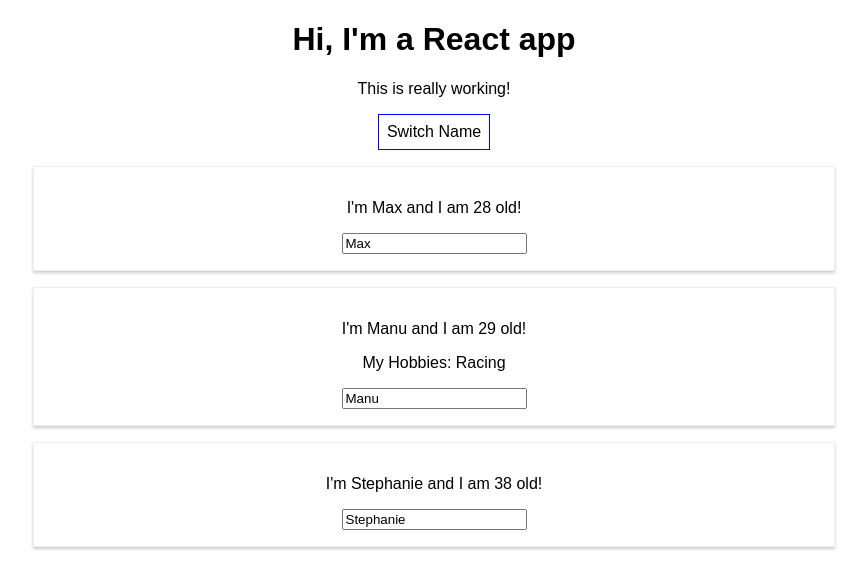
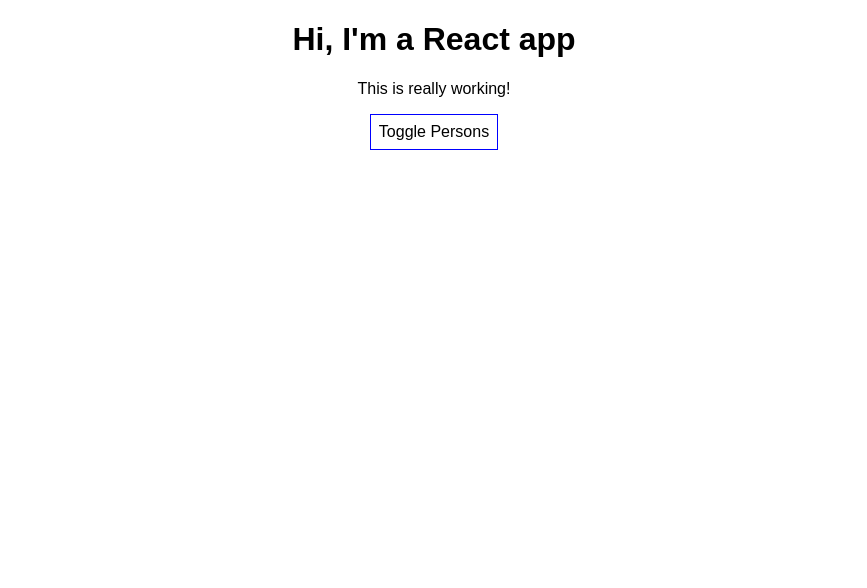
Before and after one commit to bbuchanan/react-tutorial-module1, a React (Create React App) app: page / in a window 1280 px wide. Shown: the top 588 px of the page, without its empty margins (206-1073 px from the left). Built offline with nearby package versions, Linux system fonts and the light colour scheme.

Commit message:
toggle conditional with button lecture

```diff
--- a/src/App.js
+++ b/src/App.js
@@ -9,7 +9,8 @@
       { name: 'Manu', age: 29 },
       { name: 'Stephanie', age: 38 }
     ],
-    otherState: 'some other value'
+    otherState: 'some other value',
+    showPersons: false
   }
 
   switchNameHandler = (newName) => {
@@ -33,6 +34,13 @@
     })
   }
 
+  togglePersonsHandler = () => {
+    const doesShow = this.state.showPersons
+    this.setState({
+      showPersons: !doesShow
+    })
+  }
+
   render() {
     const style = {
       backgroundColor: 'white',
@@ -47,10 +55,11 @@
       <h1>Hi, I'm a React app</h1>
       <p>This is really working!</p>
       <button style={style}
-       onClick={() => this.switchNameHandler('Maximilian!!')}>Switch Name</button>
+       onClick={this.togglePersonsHandler}>Toggle Persons</button>
+       {this.state.showPersons ? <div>
           <Person
             name={this.state.persons[0].name}
-        age={this.state.persons[0].age}/>
+            age={this.state.persons[0].age} />
           <Person
             name={this.state.persons[1].name}
             age={this.state.persons[1].age}
@@ -59,7 +68,8 @@
           >My Hobbies: Racing</Person>
           <Person
             name={this.state.persons[2].name}
-        age={this.state.persons[2].age}/>
+            age={this.state.persons[2].age} />
+        </div> : null}
       </div>
     );
 
```
Lines whose indentation alone changed are shown as unchanged.
